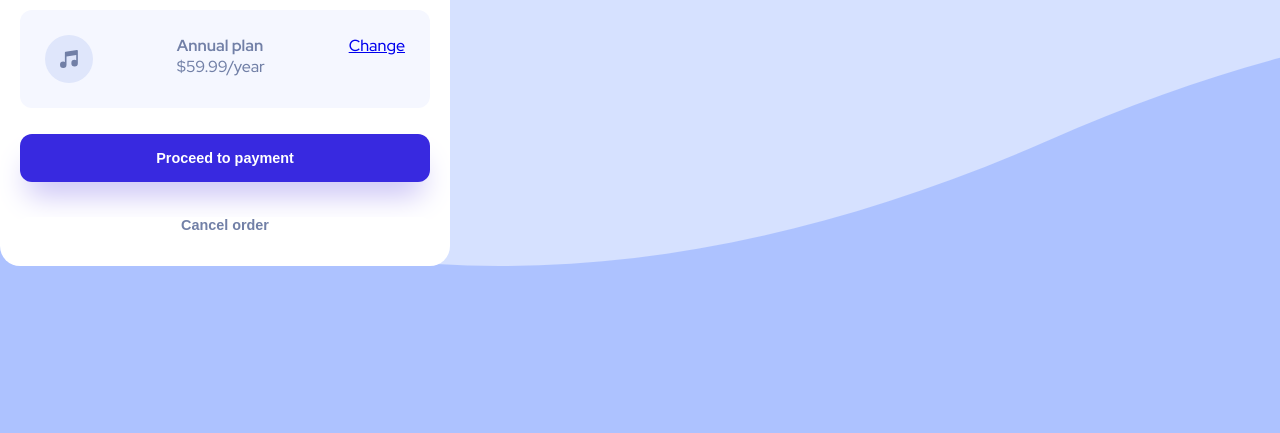
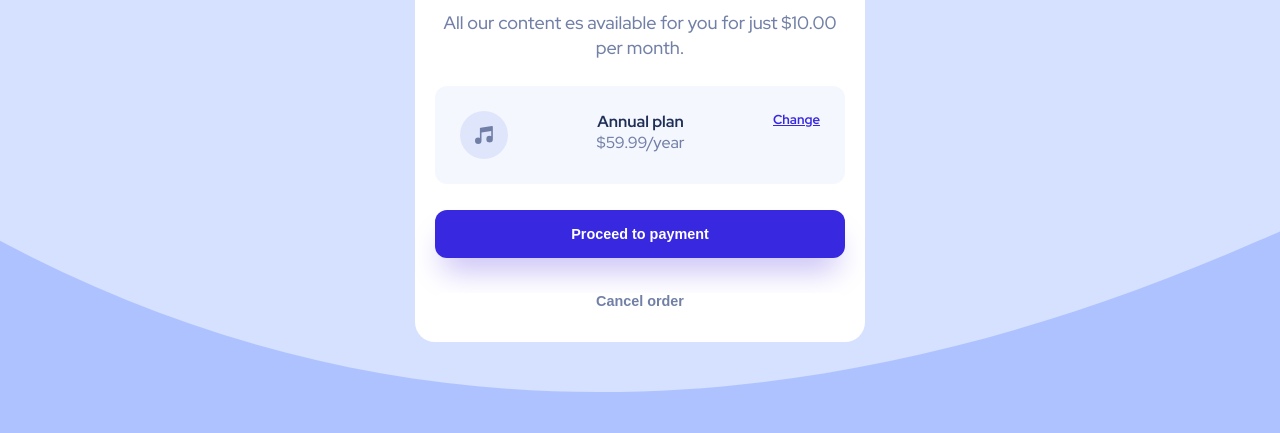
Before and after one commit to Alejandroq12/buy-products, a plain HTML site: page index.html in a window 1280 px wide. Shown: the part 367-800 px from the top of the page. Drawn offline with Linux system fonts and the light colour scheme.

Commit message:
style: Adding style to the card and div
Just adding style to place the card to the center and adding flexible box layout to the .container

```diff
--- a/style.css
+++ b/style.css
@@ -29,6 +29,7 @@
     color: var(--desaturated-blue);
     border-radius: 20px;
     overflow: hidden;
+    margin: 50px auto;
 }
 
 .title {
@@ -43,6 +44,11 @@
 
 .container {
     padding: 20px;
+    display: flex;
+    flex-direction: column;
+    justify-content: center;
+    text-align: center;
+    font-size: 18px;
 }
 
 .container > * {
@@ -61,6 +67,21 @@
     display: flex;
     flex-direction: row;
     justify-content: space-between;
+}
+
+.plan-container a {
+    color: var(--bright-blue);
+    font-size: 13px;
+    font-weight: 700;
+}
+
+.plan-container a:hover {
+    opacity: 0.8;
+    text-decoration: none;
+}
+
+.plan-container strong {
+    color: var(--dark-blue);
 }
 
 button {
```
